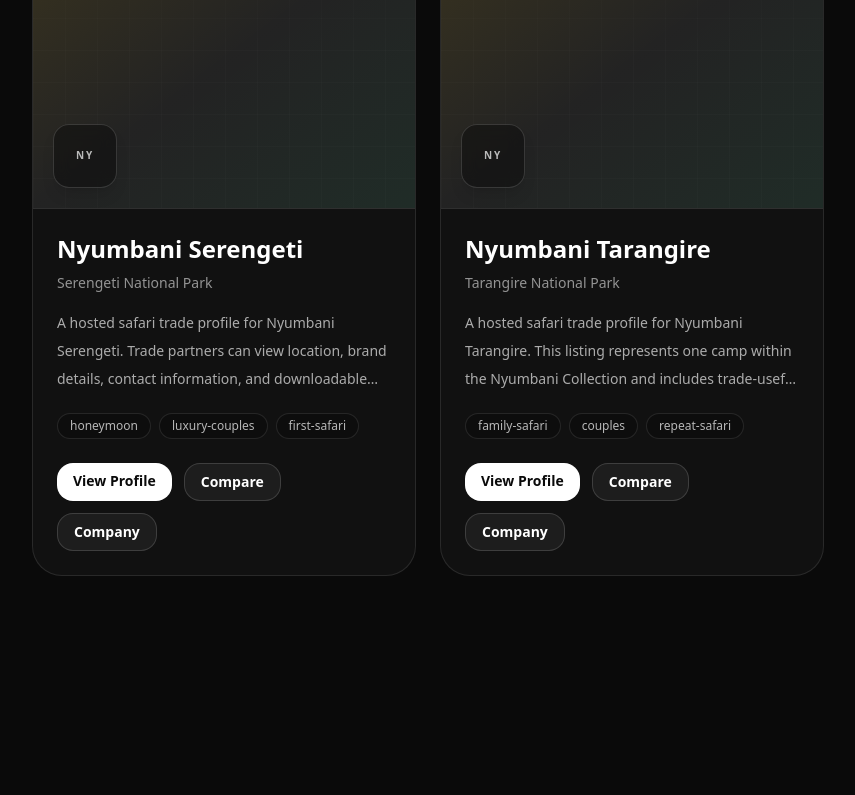
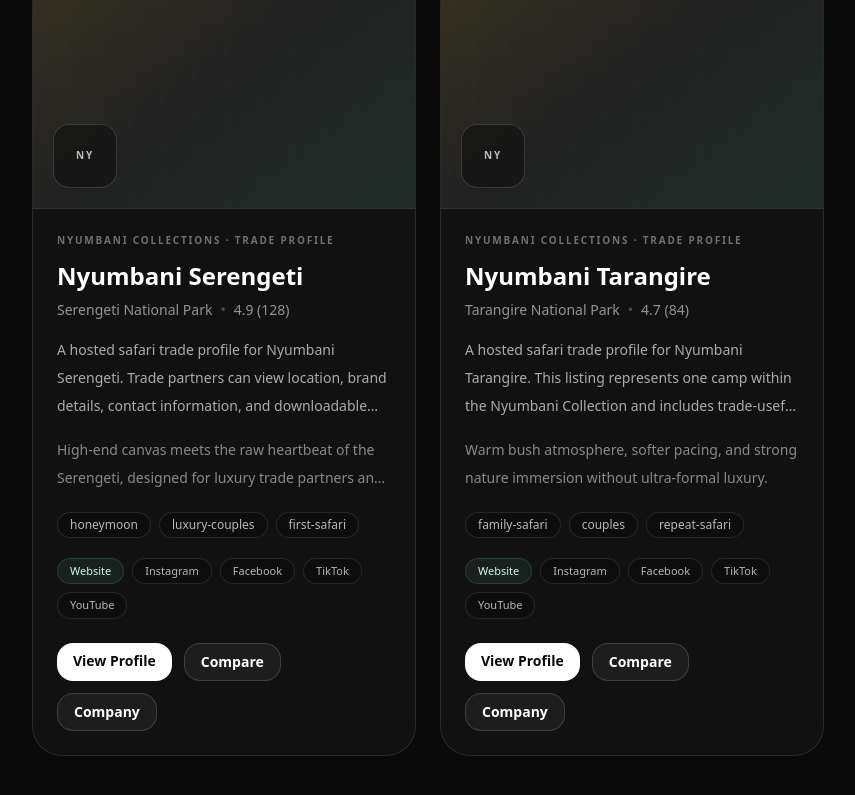
Before and after one commit to aisafarimarketing-ux/safari-trade-directory, a Next.js app: page /directory in a window 1280 px wide. Shown: the part 471-1266 px from the top of the page, without its empty margins (8-863 px from the left). Before the commit the page ends 1095 px from the top, so only its background shows below. Built offline with nearby package versions, Linux system fonts and the light colour scheme.

Commit message:
Update page.tsx

```diff
--- a/src/app/directory/page.tsx
+++ b/src/app/directory/page.tsx
@@ -28,6 +28,15 @@ export default function DirectoryPage() {
             const company = companies.find(
               (item) => item.slug === listing.companySlug,
             );
+
+            const propertyDetails = listing.propertyDetails;
+            const socialLinks = listing.socialLinks;
+            const hasLinks =
+              !!propertyDetails?.website ||
+              !!socialLinks?.facebookUrl ||
+              !!socialLinks?.instagramUrl ||
+              !!socialLinks?.tiktokUrl ||
+              !!socialLinks?.youtubeUrl;
 
             return (
               <div
@@ -79,14 +88,41 @@ export default function DirectoryPage() {
                 </div>
 
                 <div className="p-6">
+                  {(listing.tradeProfileLabel || listing.tradeProfileSub) && (
+                    <p className="mb-3 text-[10px] font-semibold uppercase tracking-[0.18em] text-white/40">
+                      {[listing.tradeProfileLabel, listing.tradeProfileSub]
+                        .filter(Boolean)
+                        .join(" · ")}
+                    </p>
+                  )}
+
                   <h2 className="text-2xl font-semibold">{listing.name}</h2>
-                  <p className="mt-2 text-sm text-white/55">
-                    {listing.location}
-                  </p>
+
+                  <div className="mt-2 flex flex-wrap items-center gap-2 text-sm text-white/55">
+                    <span>{listing.location}</span>
+
+                    {typeof propertyDetails?.rating === "number" ? (
+                      <>
+                        <span className="text-white/25">•</span>
+                        <span>
+                          {propertyDetails.rating.toFixed(1)}
+                          {typeof propertyDetails.reviewCount === "number"
+                            ? ` (${propertyDetails.reviewCount})`
+                            : ""}
+                        </span>
+                      </>
+                    ) : null}
+                  </div>
 
                   <p className="mt-4 line-clamp-3 text-sm leading-7 text-white/65">
                     {listing.description}
                   </p>
+
+                  {propertyDetails?.vibe ? (
+                    <p className="mt-4 line-clamp-2 text-sm leading-7 text-white/50">
+                      {propertyDetails.vibe}
+                    </p>
+                  ) : null}
 
                   <div className="mt-5 flex flex-wrap gap-2">
                     {listing.matchAttributes.idealFor.slice(0, 3).map((tag) => (
@@ -98,6 +134,36 @@ export default function DirectoryPage() {
                       </span>
                     ))}
                   </div>
+
+                  {hasLinks ? (
+                    <div className="mt-5 flex flex-wrap gap-2">
+                      {propertyDetails?.website ? (
+                        <span className="rounded-full border border-emerald-300/15 bg-emerald-300/[0.08] px-3 py-1 text-[11px] text-emerald-100">
+                          Website
+                        </span>
+                      ) : null}
+                      {socialLinks?.instagramUrl ? (
+                        <span className="rounded-full border border-white/10 bg-black/20 px-3 py-1 text-[11px] text-white/70">
+                          Instagram
+                        </span>
+                      ) : null}
+                      {socialLinks?.facebookUrl ? (
+                        <span className="rounded-full border border-white/10 bg-black/20 px-3 py-1 text-[11px] text-white/70">
+                          Facebook
+                        </span>
+                      ) : null}
+                      {socialLinks?.tiktokUrl ? (
+                        <span className="rounded-full border border-white/10 bg-black/20 px-3 py-1 text-[11px] text-white/70">
+                          TikTok
+                        </span>
+                      ) : null}
+                      {socialLinks?.youtubeUrl ? (
+                        <span className="rounded-full border border-white/10 bg-black/20 px-3 py-1 text-[11px] text-white/70">
+                          YouTube
+                        </span>
+                      ) : null}
+                    </div>
+                  ) : null}
 
                   <div className="mt-6 flex flex-wrap gap-3">
                     <a
```
